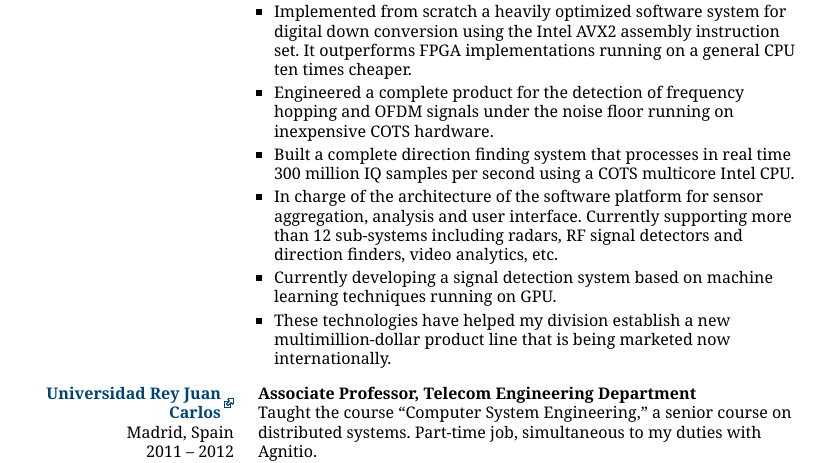
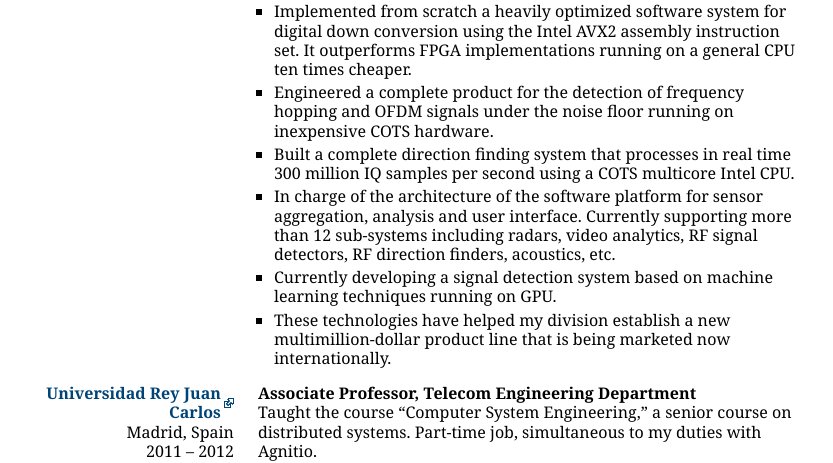
Before and after one commit to EdFuentetaja/EdFuentetaja.github.io, a Jekyll site: the page resume/ed_fuentetaja_resume_2018.html, which Jekyll copies as it is, in a window 1280 px wide. Shown: the part 1092-1555 px from the top of the page, without its empty margins (236-1069 px from the left). Built offline with Jekyll 4.4.1, drawn with Linux system fonts in a browser that asks for light colours; some of the changed text lies outside the part shown.

```diff
--- a/_posts/2018-02-16-rolling_barnacle.markdown
+++ b/_posts/2018-02-16-rolling_barnacle.markdown
@@ -85,7 +85,7 @@ float estimate_timing_phase(const int16_t* a_signal, const unsigned int a_offset
 
 I hope it's simple enough. The signal values are checked detecting for zero-crossings. Once one is found, a simple linear interpolation produces a decimal estimate of the location of the crossing (the x variable in the code will be closer to 0 when abs(last_value) is small compared to abs(value) and closer to 1 the other way around). The crossing location is wrapped by applying the modulus with a_SPS, converted into an angle in the range $$[0,2\pi]$$ and its sine and cosine accumulated to later produce the average sine and cosine (see this [wikipedia article][wikipedia_mcq] on how to calculate averages of "circular" quantities).
 
-That's all there is to it. As I already mentioned, this code produces the estimate of $$0.26$$ when applied over the total 649 samples of this AIS signal transmission we are using as an example. When applied only over the initial 125 samples that correspond to just the training sequence, the estimate is $$0.16$$, being then the center of the "eye" at $$0.16 + SPS/2 = 2.66$$, which is still a good value. From the previous figure we can see how the opening in the eye is approximately in the range $$[1.5,4.3]$$. Any estimate in between this range is not going to produce any timing error whatsoever.
+That's all there is to it. As I already mentioned, this code produces the estimate of $$0.26$$ when applied over the total 649 samples of this AIS signal transmission we are using as an example. When applied only over the initial 125 samples that corresponds to just the training sequence, the estimate is $$0.16$$, being then the center of the "eye" at $$0.16 + SPS/2 = 2.66$$, which is still a good value. From the previous figure we can see how the opening in the eye is approximately in the range $$[1.5,4.3]$$. Any estimate in between this range is not going to produce any timing error whatsoever.
 
 Let's now pit this algorithm (which I'm going to refer to as _Rolling Barnacle_, or RB) with the previous ones, using the same "Helsinki" benchmark:
 
--- a/resume/ed_fuentetaja_resume_2018.html
+++ b/resume/ed_fuentetaja_resume_2018.html
@@ -1,3 +1,4 @@
+<!-- minify with http://minifycode.com/html-minifier/ -->
 <!DOCTYPE HTML PUBLIC "-//W3C//DTD HTML 4.01//EN" "http://www.w3.org/TR/html4/strict.dtd">
 <html>
 <head>
@@ -25,12 +26,16 @@
       }
     }
 
+    @page {
+      margin: 20mm 20mm 20mm 20mm;
+    }
+
     @media print {
       a {
         color: #000;
       }
-      body { font-size: 10pt; margin: 20mm 10mm 20mm 10mm; }
-      div.page { margin: 0 auto; width: 100%; }
+      body { font-size: 10pt; }
+      div.page { width: 100%; }
       div.sc h1 { width: 60mm; }
       div.dt { width: 60mm; }
     }
@@ -252,7 +257,7 @@
               <li>Implemented from scratch a heavily optimized software system for digital down conversion using the Intel AVX2 assembly instruction set. It outperforms FPGA implementations running on a general CPU ten times cheaper.</li>
               <li>Engineered a complete product for the detection of frequency hopping and OFDM signals under the noise floor running on inexpensive COTS hardware.</li>
               <li>Built a complete direction finding system that processes in real time 300 million IQ samples per second using a COTS multicore Intel CPU.</li>
-              <li>In charge of the architecture of the software platform for sensor aggregation, analysis and user interface. Currently supporting more than 12 sub-systems including radars, RF signal detectors and direction finders, video analytics, etc.</li>
+              <li>In charge of the architecture of the software platform for sensor aggregation, analysis and user interface. Currently supporting more than 12 sub-systems including radars, video analytics, RF signal detectors, RF direction finders, acoustics, etc.</li>
               <li>Currently developing a signal detection system based on machine learning techniques running on GPU.</li>
               <li>These technologies have helped my division establish a new multimillion-dollar product line that is being marketed now internationally.</li>
             </ul>
```
Also changed, not shown: other parts of resume/ed_fuentetaja_resume_2018.html (+1 -1 lines), _posts/2018-07-21-websockets_2.markdown (added, +31 -0 lines), resume/ed_fuentetaja_resume_2018_c.html (+1 -1 lines).
